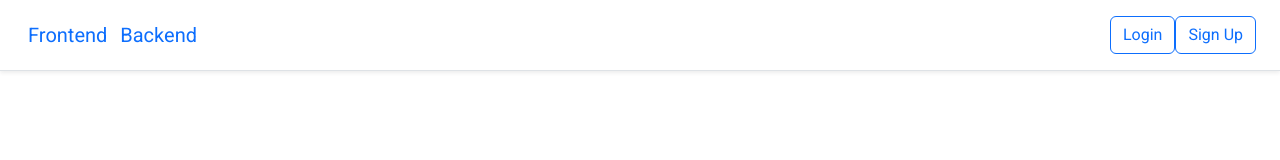
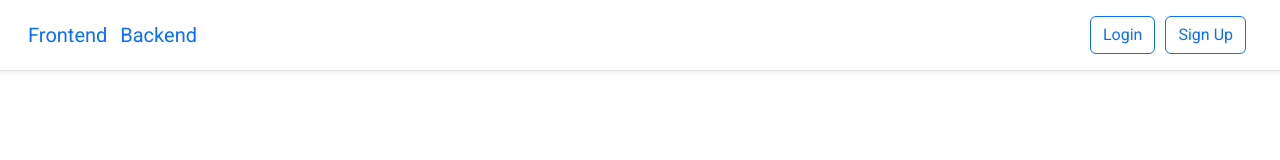
Before and after one commit to Simomir/Angular-Ambassador, an Angular app: page / in a window 1280 px wide. Shown: the top 160 px of the page. Built offline with nearby package versions, Linux system fonts and the light colour scheme; no server answers.

Commit message:
some styles

```diff
--- a/src/app/main/nav/nav.component.css
+++ b/src/app/main/nav/nav.component.css
@@ -0,0 +1,3 @@
+.btn-outline-primary {
+  margin-right: 10px;
+}
--- a/src/app/main/nav/nav.component.html
+++ b/src/app/main/nav/nav.component.html
@@ -13,7 +13,7 @@
     <a class="btn btn-outline-primary" href="#" routerLink="/register">Sign Up</a>
   </ng-container>
   <ng-template #content>
-    <a class="btn btn-outline-primary" href="#" routerLink="/profile">
+    <a title="Profile" class="btn btn-outline-primary" href="#" routerLink="/profile">
       <fa-icon [icon]="profileIcon"></fa-icon>
       {{user?.first_name}} {{user?.last_name}}
     </a>
```
